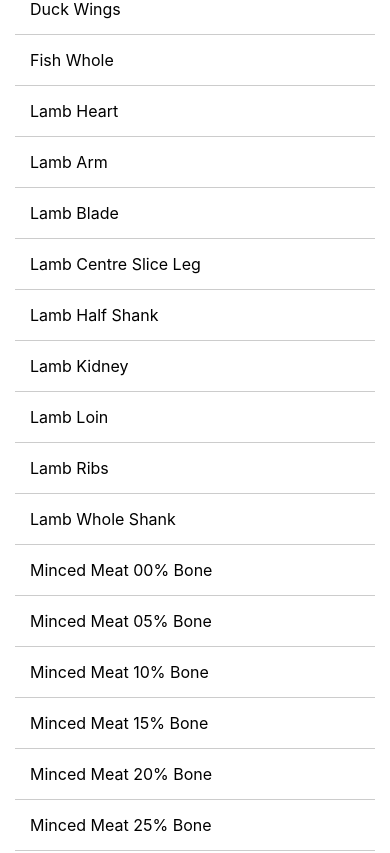
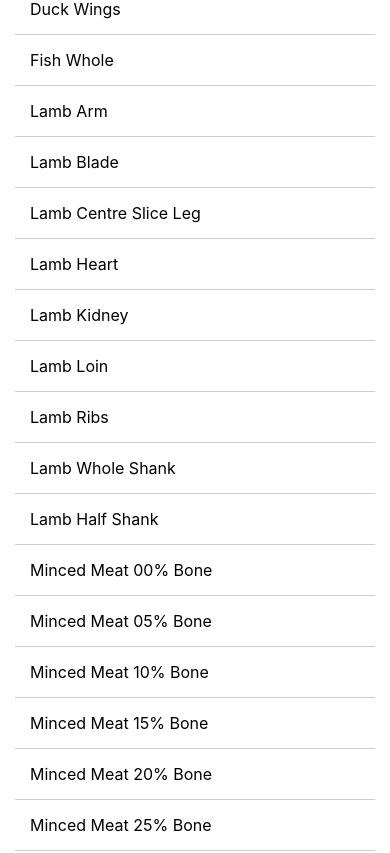
Before and after one commit to Biswash908/RFC_Cat, a React Native app: screen /SearchScreen in a window 390 px wide. Shown: the part 1773-2626 px from the top of the page. Built offline with nearby package versions, Linux system fonts and the light colour scheme.

Commit message:
Fixed mistakes and lines

```diff
--- a/screens/SearchScreen.tsx
+++ b/screens/SearchScreen.tsx
@@ -41,15 +41,15 @@ const SearchScreen = () => {
     { id: '33', name: 'Duck wild, Breast portion', meat: 85, bone: 15, organ: 0 },
     { id: '34', name: 'Duck Wings', meat: 54, bone: 46, organ: 0 },
     { id: '35', name: 'Fish Whole', meat: 80, bone: 10, organ: 10 },
-    { id: '36', name: 'Lamb Heart', meat: 100, bone: 0, organ: 0 },
-    { id: '37', name: 'Lamb Arm', meat: 91, bone: 9, organ: 0 },
-    { id: '38', name: 'Lamb Blade', meat: 72, bone: 28, organ: 0 },
-    { id: '39', name: 'Lamb Centre Slice Leg', meat: 94, bone: 6, organ: 0 },
-    { id: '40', name: 'Lamb Half Shank', meat: 83, bone: 17, organ: 0 },
-    { id: '41', name: 'Lamb Kidney', meat: 0, bone: 0, organ: 100 },
-    { id: '42', name: 'Lamb Loin', meat: 72, bone: 28, organ: 0 },
-    { id: '43', name: 'Lamb Ribs', meat: 74, bone: 26, organ: 0 },
-    { id: '44', name: 'Lamb Whole Shank', meat: 86, bone: 14, organ: 0 },
+    { id: '36', name: 'Lamb Arm', meat: 91, bone: 9, organ: 0 },
+    { id: '37', name: 'Lamb Blade', meat: 72, bone: 28, organ: 0 },
+    { id: '38', name: 'Lamb Centre Slice Leg', meat: 94, bone: 6, organ: 0 },
+    { id: '39', name: 'Lamb Heart', meat: 100, bone: 0, organ: 0 },
+    { id: '40', name: 'Lamb Kidney', meat: 0, bone: 0, organ: 100 },
+    { id: '41', name: 'Lamb Loin', meat: 72, bone: 28, organ: 0 },
+    { id: '42', name: 'Lamb Ribs', meat: 74, bone: 26, organ: 0 },
+    { id: '43', name: 'Lamb Whole Shank', meat: 86, bone: 14, organ: 0 },
+    { id: '44', name: 'Lamb Half Shank', meat: 83, bone: 17, organ: 0 },
     { id: '45', name: 'Minced Meat 00% Bone', meat: 100, bone: 0, organ: 0 },
     { id: '46', name: 'Minced Meat 05% Bone', meat: 95, bone: 5, organ: 0 },
     { id: '47', name: 'Minced Meat 10% Bone', meat: 90, bone: 10, organ: 0 },
@@ -64,27 +64,30 @@ const SearchScreen = () => {
     { id: '56', name: 'Minced Meat 55% Bone', meat: 45, bone: 55, organ: 0 },
     { id: '57', name: 'Minced Meat 60% Bone', meat: 40, bone: 60, organ: 0 },
     { id: '58', name: 'Pork Feet', meat: 70, bone: 30, organ: 0 },
-    { id: '59', name: 'Pork Loin steak', meat: 100, bone: 0, organ: 0 },
-    { id: '60', name: 'Pork Ribs', meat: 70, bone: 30, organ: 0 },
-    { id: '61', name: 'Pork Tails', meat: 70, bone: 30, organ: 0 },
-    { id: '62', name: 'Powdered Eggshell', meat: 0, bone: 2500, organ: 0 },
-    { id: '63', name: 'Quail Whole Oven Ready', meat: 73, bone: 27, organ: 0 },
-    { id: '64', name: 'Rabbit Whole Rabbit (Dressed)', meat: 70, bone: 30, organ: 0 },
-    { id: '65', name: 'Turkey Back', meat: 59, bone: 41, organ: 0 },
-    { id: '66', name: 'Turkey Breast', meat: 90, bone: 10, organ: 0 },
-    { id: '67', name: 'Turkey Drumstick', meat: 79, bone: 21, organ: 0 },
-    { id: '68', name: 'Turkey Leg', meat: 83, bone: 17, organ: 0 },
-    { id: '69', name: 'Turkey Neck', meat: 58, bone: 42, organ: 0 },
-    { id: '70', name: 'Turkey Thigh', meat: 85, bone: 15, organ: 0 },
-    { id: '71', name: 'Turkey Whole', meat: 61, bone: 39, organ: 0 },
-    { id: '72', name: 'Turkey Wing', meat: 67, bone: 33, organ: 0 },
-    { id: '73', name: 'Unbalanced Premade 75/5/20', meat: 75, bone: 5, organ: 20 },
-    { id: '74', name: 'Unbalanced Premade 50/12/35', meat: 50, bone: 12, organ: 35 },
-    { id: '75', name: 'Unbalanced Premade 50/20/30', meat: 50, bone: 20, organ: 30 },
-    { id: '76', name: 'Unbalanced Premade 94/3/3', meat: 94, bone: 3, organ: 3 },
-    { id: '77', name: 'Unbalanced Premade 85/10/5', meat: 85, bone: 10, organ: 5 },
-    { id: '78', name: 'Veal Heart', meat: 100, bone: 0, organ: 0 },
-    { id: '79', name: 'Veal Kidney', meat: 0, bone: 0, organ: 100 }
+    { id: '59', name: 'Pork Heart', meat: 100, bone: 0, organ: 0 },
+    { id: '60', name: 'Pork Kidney', meat: 0, bone: 0, organ: 100 },
+    { id: '61', name: 'Pork Liver', meat: 0, bone: 0, organ: 100 },
+    { id: '62', name: 'Pork Loin steak', meat: 100, bone: 0, organ: 0 },
+    { id: '63', name: 'Pork Ribs', meat: 70, bone: 30, organ: 0 },
+    { id: '64', name: 'Pork Tails', meat: 70, bone: 30, organ: 0 },
+    { id: '65', name: 'Powdered Eggshell', meat: 0, bone: 2500, organ: 0 },
+    { id: '66', name: 'Quail Whole Oven Ready', meat: 73, bone: 27, organ: 0 },
+    { id: '67', name: 'Rabbit Whole Rabbit (Dressed)', meat: 70, bone: 30, organ: 0 },
+    { id: '68', name: 'Turkey Back', meat: 59, bone: 41, organ: 0 },
+    { id: '69', name: 'Turkey Breast', meat: 90, bone: 10, organ: 0 },
+    { id: '70', name: 'Turkey Drumstick', meat: 79, bone: 21, organ: 0 },
+    { id: '71', name: 'Turkey Leg', meat: 83, bone: 17, organ: 0 },
+    { id: '72', name: 'Turkey Neck', meat: 58, bone: 42, organ: 0 },
+    { id: '73', name: 'Turkey Thigh', meat: 85, bone: 15, organ: 0 },
+    { id: '74', name: 'Turkey Whole', meat: 61, bone: 39, organ: 0 },
+    { id: '75', name: 'Turkey Wing', meat: 67, bone: 33, organ: 0 },
+    { id: '76', name: 'Unbalanced Premade 50/12/35', meat: 50, bone: 12, organ: 35 },
+    { id: '77', name: 'Unbalanced Premade 50/20/30', meat: 50, bone: 20, organ: 30 },
+    { id: '78', name: 'Unbalanced Premade 75/5/20', meat: 75, bone: 5, organ: 20 },
+    { id: '79', name: 'Unbalanced Premade 85/10/5', meat: 85, bone: 10, organ: 5 },
+    { id: '80', name: 'Unbalanced Premade 94/3/3', meat: 94, bone: 3, organ: 3 },
+    { id: '81', name: 'Veal Heart', meat: 100, bone: 0, organ: 0 },
+    { id: '82', name: 'Veal Kidney', meat: 0, bone: 0, organ: 100 }
 
   ]);
 
```
